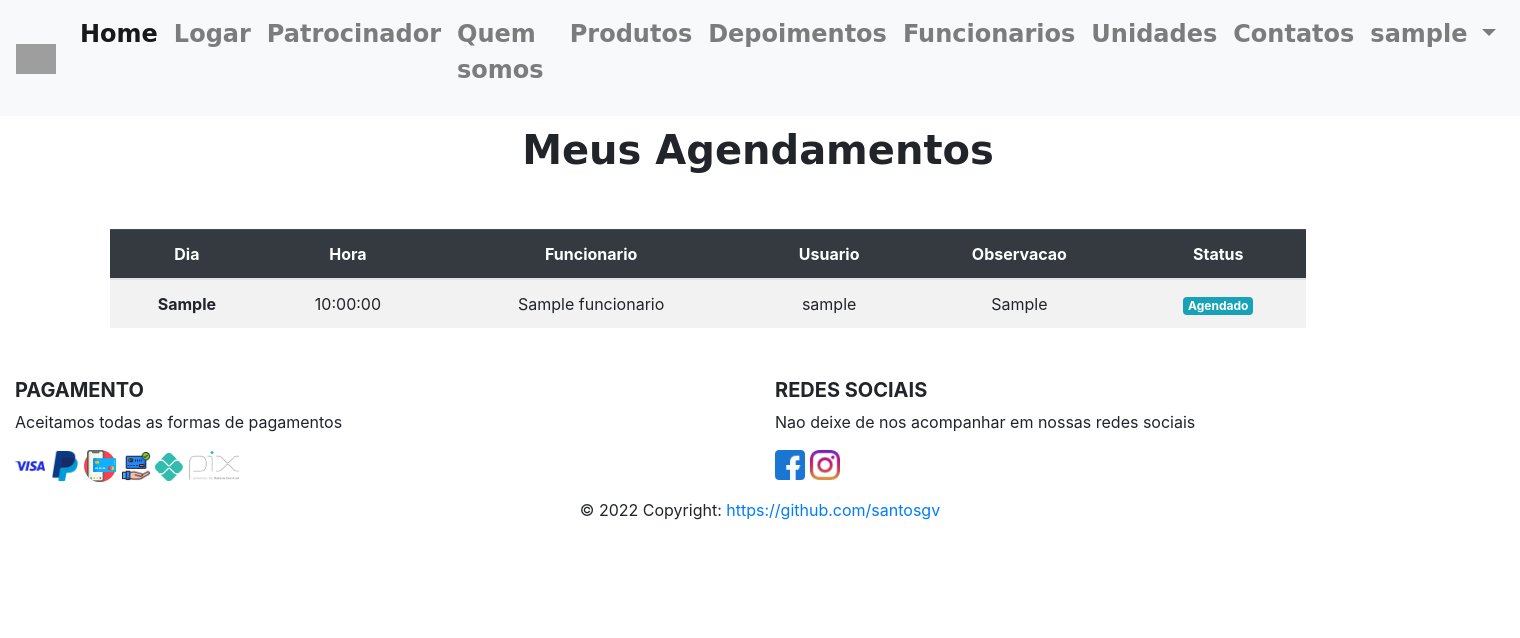
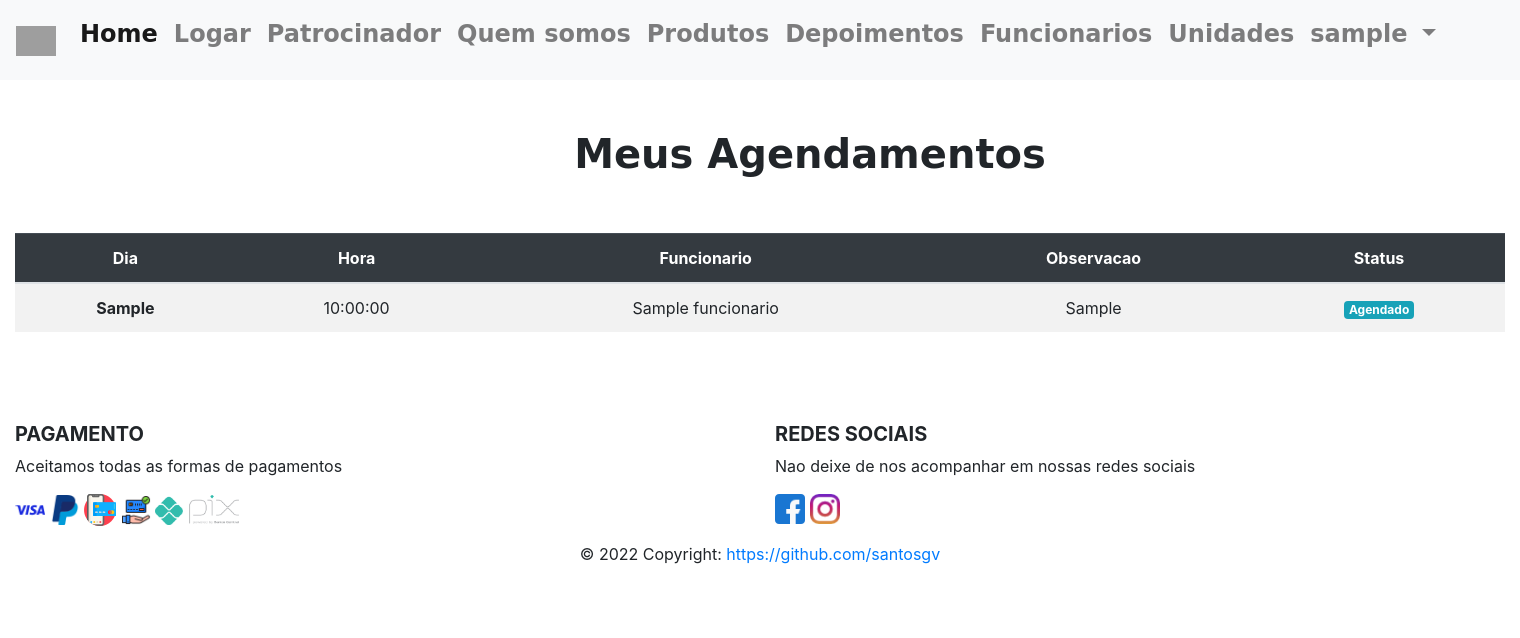
Before and after one commit to santosgv/plataforma_barber, a Django app: a page that uses templates/base.html in a window 1520 px wide. Shown: the top 638 px of the page. Run offline with Django 4.2, Linux system fonts and the light colour scheme; a user stored in the database is signed in; tables that the repository leaves empty hold one stand-in row (values such as "Sample post"); grey boxes are pictures that could not be loaded.

Commit message:
ajustes no layout de agendamento

```diff
--- a/negocio/templates/agendamento.html
+++ b/negocio/templates/agendamento.html
@@ -8,15 +8,14 @@
 
 
 {% block 'body' %}
-<html lang="en">
-<div class="form text-center">
+
+<div class="form container-fluid margin text-center">
 <h1 class="tit-depoi">Meus Agendamentos</h1>
 <table class="table table-striped">
     <tr class="thead-dark">
         <th scope="col">Dia</th>
         <th scope="col">Hora</th>
         <th scope="col">Funcionario</th>
-        <th scope="col">Usuario</th>
         <th scope="col">Observacao</th>
         <th scope="col">Status</th>
       </tr>
@@ -27,7 +26,6 @@
           <th scope="row">{{dia.dia}}</th>
           <td>{{dia.horario}}</td>
           <td>{{dia.Funcionario}}</td>
-          <td>{{dia.usuario}}</td>
           <td>{{dia.observacao}}</td>
           <td>
             {% if dia.status == "A" %}
@@ -48,6 +46,6 @@
       {% endfor%}
 </table>
 </div>
-</html>
+
 
 {% endblock %}
--- a/negocio/templates/agendar.html
+++ b/negocio/templates/agendar.html
@@ -14,7 +14,7 @@
     <form method="POST" action="{% url 'valida'%}">{% csrf_token %}
 <div class="form">
         <label >Selecione o dia: </label>
-        <select name="dias" id="dias">
+        <select name="dias" id="dias" width="100px">
             {% for dia in dias %}
             <option >{{dia}}</option>
             {% endfor%}
--- a/templates/base.html
+++ b/templates/base.html
@@ -35,19 +35,16 @@
             <a class="nav-link" href="#quemSomos">Quem somos</a>
           </li>
           <li class="nav-item">
-            <a class="nav-link" href="#menu-itens">Produtos</a>
+            <a class="nav-link" href="#">Produtos</a>
           </li>
           <li class="nav-item">
-            <a class="nav-link" href="#depoimentos">Depoimentos</a>
+            <a class="nav-link" href="#">Depoimentos</a>
           </li>
           <li class="nav-item">
-            <a class="nav-link" href="#Funcionarios">Funcionarios</a>
+            <a class="nav-link" href="#">Funcionarios</a>
           </li>
           <li class="nav-item">
-            <a class="nav-link" href="#Unidades">Unidades</a>
-          </li>
-          <li class="nav-item">
-            <a class="nav-link" href="#contatos">Contatos</a>
+            <a class="nav-link" href="#">Unidades</a>
           </li>
           {% if user.is_authenticated %}
           <li class="nav-item dropdown">
--- a/templates/static/agendamento/css/meus_agendamentos.css
+++ b/templates/static/agendamento/css/meus_agendamentos.css
@@ -6,8 +6,7 @@
 }
 
 .form{
-    width: 80%;
-    margin-left: 100px;
+    width: 100%;
     padding: 10px;
-    display: inline-block;
+    display: block;
 }
```
